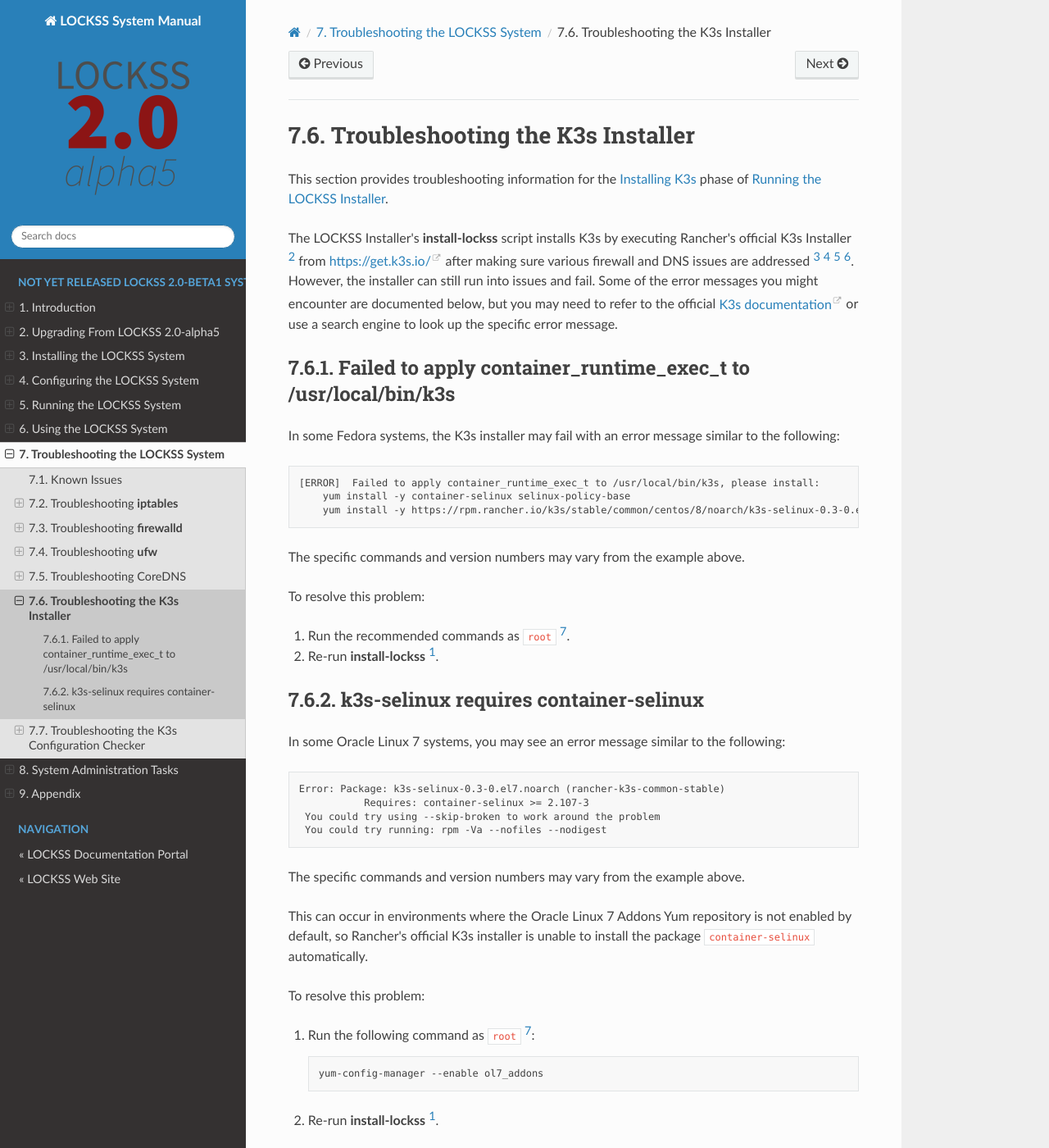
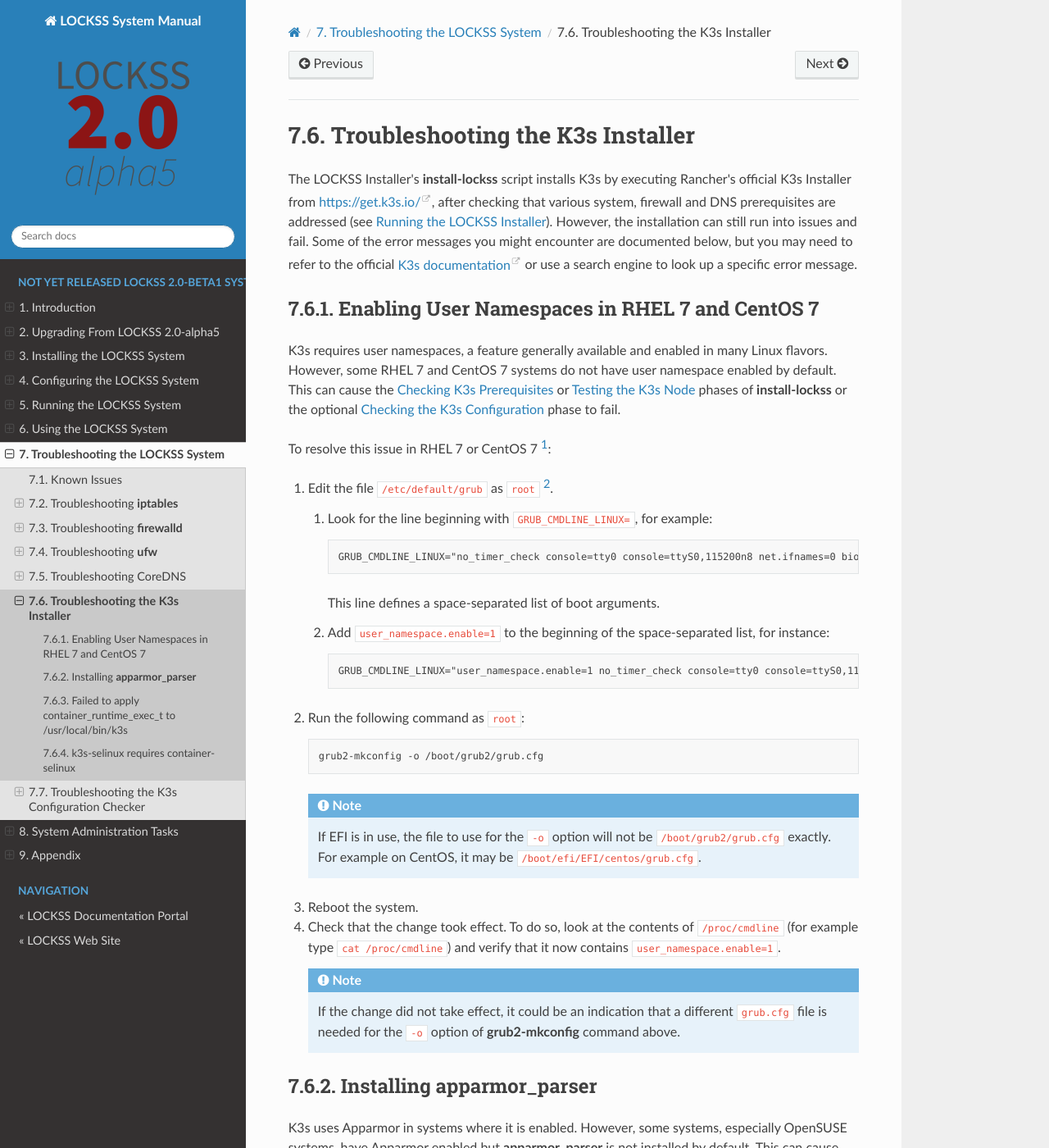
Before and after one commit to lockss/lockss-rtd-manual, a Sphinx documentation site: the page built from docs/troubleshooting/k3s-installer.rst, in a window 1280 px wide and 1400 px high. Shown: the whole window at 82% size. Built offline with Sphinx 7.4.7 and the Read the Docs theme 2.0.0, drawn with Linux system fonts in a browser that asks for light colours; some of the changed text lies outside the part shown.

Commit message:
Added K3s prerequisites and refactored troubleshooting sections in common with k3s check-config. Rephrasing. Cosmetic.

```diff
--- a/docs/troubleshooting/k3s-installer.rst
+++ b/docs/troubleshooting/k3s-installer.rst
@@ -2,15 +2,81 @@
 Troubleshooting the K3s Installer
 =================================
 
-This section provides troubleshooting information for the :ref:`Installing K3s` phase of :doc:`/installing/installer`.
+The LOCKSS Installer's :program:`install-lockss` script installs K3s by executing Rancher's official K3s Installer from https://get.k3s.io/, after checking that various system, firewall and DNS prerequisites are addressed (see :doc:`/installing/installer`). However, the installation can still run into issues and fail. Some of the error messages you might encounter are documented below, but you may need to refer to the official `K3s documentation <https://rancher.com/docs/k3s/latest/en/>`_ or use a search engine to look up a specific error message.
 
-The LOCKSS Installer's :program:`install-lockss` script installs K3s by executing Rancher's official K3s Installer [#fninstallk3s]_ from https://get.k3s.io/ after making sure various firewall and DNS issues are addressed [#fniptables]_ [#fnfirewalld]_ [#fnufw]_ [#fncoredns]_. However, the installer can still run into issues and fail. Some of the error messages you might encounter are documented below, but you may need to refer to the official `K3s documentation <https://rancher.com/docs/k3s/latest/en/>`_ or use a search engine to look up the specific error message.
+-----------------------------------------------
+Enabling User Namespaces in RHEL 7 and CentOS 7
+-----------------------------------------------
+
+K3s requires user namespaces, a feature generally available and enabled in many Linux flavors. However, some RHEL 7 and CentOS 7 systems do not have user namespace enabled by default. This can cause the :ref:`Checking K3s Prerequisites` or :ref:`Testing the K3s Node` phases of :program:`install-lockss` or the optional :ref:`Checking the K3s Configuration` phase to fail.
+
+To resolve this issue in RHEL 7 or CentOS 7 [#fnusernamespaces]_:
+
+1. Edit the file :file:`/etc/default/grub` as ``root`` [#fnroot]_.
+
+   1. Look for the line beginning with ``GRUB_CMDLINE_LINUX=``, for example:
+
+      .. code-block:: text
+
+         GRUB_CMDLINE_LINUX="no_timer_check console=tty0 console=ttyS0,115200n8 net.ifnames=0 biosdevname=0 elevator=noop crashkernel=auto"
+
+      This line defines a space-separated list of boot arguments.
+
+   2. Add ``user_namespace.enable=1`` to the beginning of the space-separated list, for instance:
+
+      .. code-block:: text
+
+         GRUB_CMDLINE_LINUX="user_namespace.enable=1 no_timer_check console=tty0 console=ttyS0,115200n8 net.ifnames=0 biosdevname=0 elevator=noop crashkernel=auto"
+
+2. Run the following command as ``root``:
+
+   .. code-block:: shell
+
+      grub2-mkconfig -o /boot/grub2/grub.cfg
+
+   .. note::
+
+      If EFI is in use, the file to use for the ``-o`` option will not be :file:`/boot/grub2/grub.cfg` exactly. For example on CentOS, it may be :file:`/boot/efi/EFI/centos/grub.cfg`.
+
+3. Reboot the system.
+
+4. Check that the change took effect. To do so, look at the contents of :file:`/proc/cmdline` (for example type ``cat /proc/cmdline``) and verify that it now contains ``user_namespace.enable=1``.
+
+   .. note::
+
+      If the change did not take effect, it could be an indication that a different :file:`grub.cfg` file is needed for the ``-o`` option of :program:`grub2-mkconfig` command above.
+
+.. _installing-apparmor_parser:
+
+-------------------------------------
+Installing :program:`apparmor_parser`
+-------------------------------------
+
+K3s uses Apparmor in systems where it is enabled. However, some systems, especially OpenSUSE systems, have Apparmor enabled but :program:`apparmor_parser` is not installed by default. This can cause the :ref:`Checking K3s Prerequisites` or :ref:`Installing K3s` phases of :program:`install-lockss` or the optional :ref:`Checking the K3s Configuration` phase to fail.
+
+To resolve this issue in OpenSUSE, run these :program:`zypper` commands as ``root`` [#fnroot]_:
+
+.. code-block:: shell
+
+   zypper refresh
+
+   zypper --non-interactive install apparmor-parser
+
+or equivalently:
+
+.. code-block:: shell
+
+   zypper refresh
+
+   zypper -n install apparmor-parser
+
+.. tip::
+
+   In other Linux flavors, use similar package installation commands.
 
 --------------------------------------------------------------
 Failed to apply container_runtime_exec_t to /usr/local/bin/k3s
 --------------------------------------------------------------
-
-.. COMMENT updated for alpha5
 
 In some Fedora systems, the K3s installer may fail with an error message similar to the following:
 
@@ -22,17 +88,11 @@ In some Fedora systems, the K3s installer may fail with an error message similar
 
 The specific commands and version numbers may vary from the example above.
 
-To resolve this problem:
-
-1. Run the recommended commands as ``root`` [#fnroot]_.
-
-2. Re-run :program:`install-lockss` [#fninstalllockss]_.
+To resolve this problem, run the recommended commands as ``root`` [#fnroot]_.
 
 --------------------------------------
 k3s-selinux requires container-selinux
 --------------------------------------
-
-.. COMMENT updated for alpha5
 
 In some Oracle Linux 7 systems, you may see an error message similar to the following:
 
@@ -47,43 +107,21 @@ The specific commands and version numbers may vary from the example above.
 
 This can occur in environments where the Oracle Linux 7 Addons Yum repository is not enabled by default, so Rancher's official K3s installer is unable to install the package ``container-selinux`` automatically.
 
-To resolve this problem:
+To resolve this problem in Oracle Linux 7, run the following command as ``root`` [#fnroot]_:
 
-1. Run the following command as ``root`` [#fnroot]_:
+.. code-block:: shell
 
-   .. code-block:: shell
-
-      yum-config-manager --enable ol7_addons
-
-2. Re-run :program:`install-lockss` [#fninstalllockss]_.
+   yum-config-manager --enable ol7_addons
 
 ----
 
 .. rubric:: Footnotes
 
-.. [#fninstalllockss]
+.. [#fnusernamespaces]
 
-   See :doc:`/installing/installer`.
+   References:
 
-.. [#fninstallk3s]
-
-   See :ref:`Installing K3s`.
-
-.. [#fniptables]
-
-   See :ref:`configuring-iptables`.
-
-.. [#fnfirewalld]
-
-   See :ref:`configuring-firewalld`.
-
-.. [#fnufw]
-
-   See :ref:`configuring-ufw`.
-
-.. [#fncoredns]
-
-   See :ref:`Configuring CoreDNS for K3s`.
+   *  https://fortuitousengineer.com/installing-kubernetes-k3s-on-centos-rhel-hosts/
 
 .. [#fnroot]
 
```
Also changed, not shown: docs/installing/installer.rst (+59 -1 lines), docs/troubleshooting/k3s-checker.rst (+6 -50 lines), docs/troubleshooting/k3s.rst (deleted, +0 -9 lines).
